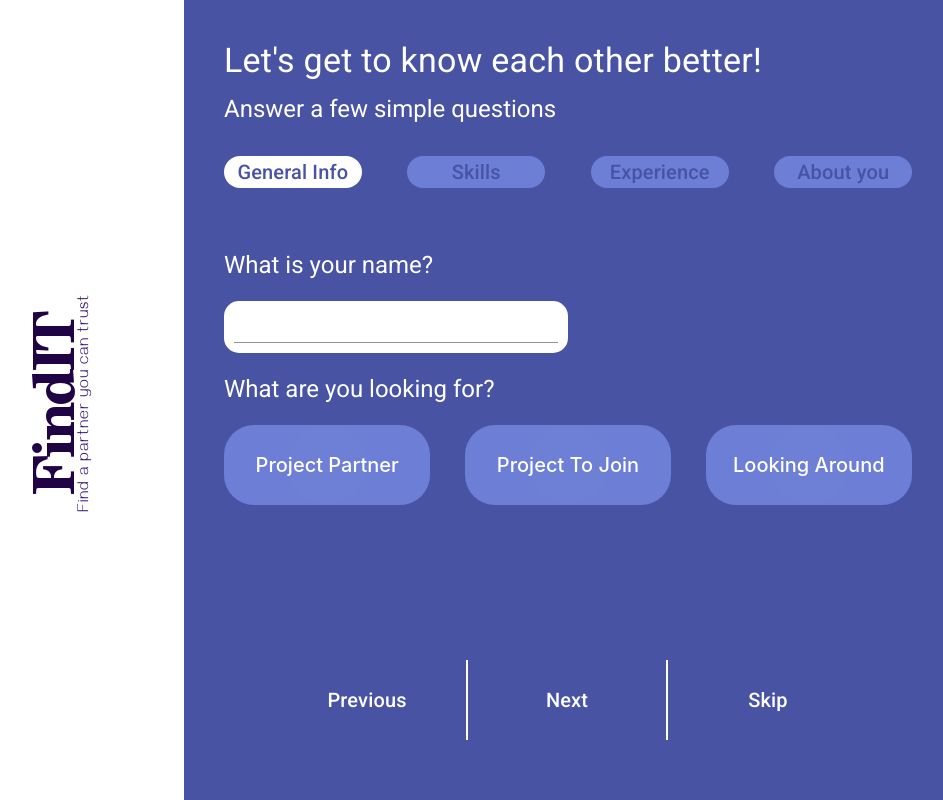
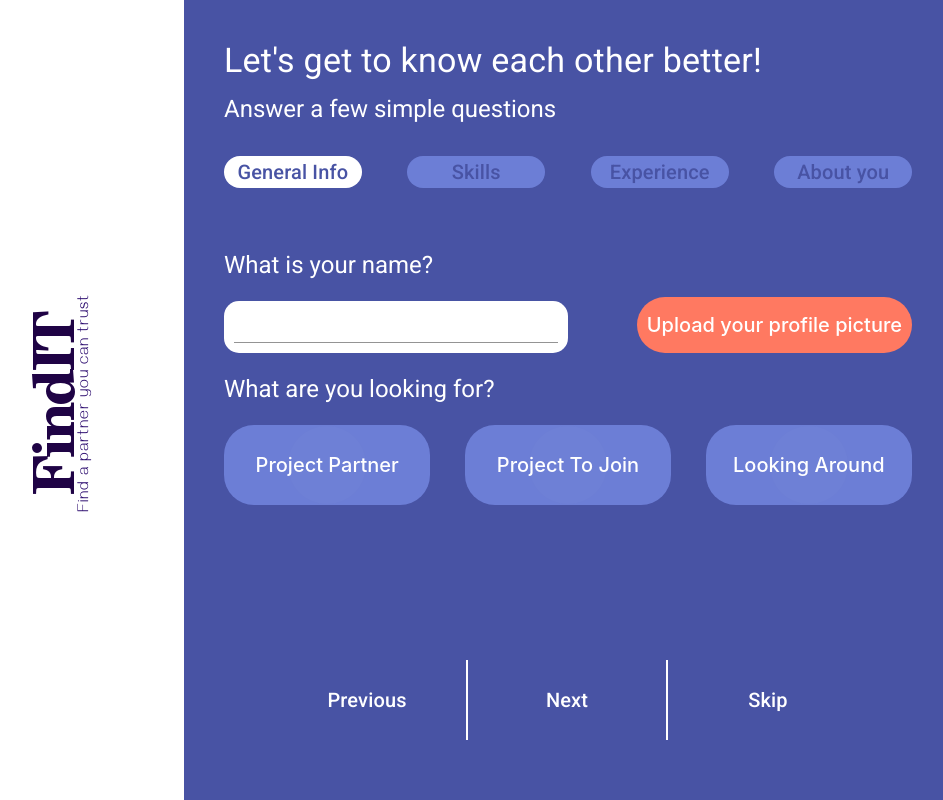
Before and after one commit to infoshareacademy/jfdzr2-all-you-need-is-code, a React (Create React App) app: page /primary-survey in a window 1280 px wide. Shown: the whole page, without its empty margins (72-1015 px from the left). Built offline with nearby package versions, Linux system fonts and the light colour scheme.

Commit message:
displaying all data on profile-page works

```diff
--- a/package.json
+++ b/package.json
@@ -10,11 +10,13 @@
     "@testing-library/user-event": "^12.1.10",
     "@types/firebase": "^3.2.1",
     "bootstrap": "^4.6.0",
+    "firebase": "^8.2.9",
     "formik": "^2.2.6",
-    "firebase": "^8.2.9",
+    "material-ui-dropzone": "^3.5.0",
     "react": "^17.0.1",
     "react-bootstrap": "^1.4.3",
     "react-dom": "^17.0.1",
+    "react-firebase-file-uploader": "^2.4.4",
     "react-router-dom": "^5.2.0",
     "react-scripts": "4.0.2",
     "web-vitals": "^1.0.1"
--- a/src/components/primary-survey/Step1.js
+++ b/src/components/primary-survey/Step1.js
@@ -1,5 +1,4 @@
-import { Typography, TextField } from "@material-ui/core";
-import { makeStyles } from "@material-ui/core/styles";
+import { Typography } from "@material-ui/core";
 import "../../styles/ToggleButtons.css";
 
 export const Step1 = ({state, onChange: handleStep1Change}) => {
--- /dev/null
+++ b/src/components/primary-survey/Step1Image.js
@@ -0,0 +1,16 @@
+import { DropzoneArea } from "material-ui-dropzone";
+
+import { Typography, Button } from "@material-ui/core";
+
+export const Step1Image = () => {
+  return (
+    <div className="image-input-setting">
+      {/* <Typography variant="h5" color="primary">
+        Upload your profile picture
+      </Typography> */}
+        {/* <Button className="toggle-button">Upload</Button> */}
+        <button className="image-button">Upload your profile picture</button>
+
+    </div>
+  );
+};
--- a/src/components/primary-survey/Step1Name.js
+++ b/src/components/primary-survey/Step1Name.js
@@ -6,7 +6,7 @@ export const Step1Name = ({ state, onChange: handleStep1NameChange }) => {
   const useStyles = makeStyles((theme) => ({
     root: {
       "& .MuiTextField-root": {
-        width: "50%",
+        width: "100%",
         backgroundColor: "white",
         marginTop: "20px",
         borderRadius: "15px",
@@ -19,8 +19,8 @@ export const Step1Name = ({ state, onChange: handleStep1NameChange }) => {
   const classes = useStyles();
 
   return (
-    <>
-      <Typography variant="h5" color="primary" style={{ marginTop: "20px" }}>
+    <div className="name-setting">
+      <Typography variant="h5" color="primary">
         What is your name?
       </Typography>
       <div className={classes.root}>
@@ -33,6 +33,6 @@ export const Step1Name = ({ state, onChange: handleStep1NameChange }) => {
           onChange={handleStep1NameChange}
         />
       </div>
-    </>
+      </div>
   );
 };
--- a/src/components/primary-survey/Step2.js
+++ b/src/components/primary-survey/Step2.js
@@ -7,14 +7,32 @@ import {
 
 export const Step2 = ({ state, onChange: handleStep2Change }) => {
   const technologies = [
-    "JavaScript", "Java", "Python", "Ruby on Rails", "C#", "PHP.", "Kotlin", "CSS", "HTML", "ReactJS", "AngularJS", "Vue.js", "RWD", "Firebase", "TypeScript", "NodeJS", "Redux", "GIT"];
+    "JavaScript",
+    "CSS",
+    "HTML",
+    "ReactJS",
+    "Redux",
+    "RWD",
+    "Firebase",
+    "TypeScript",
+    "NodeJS",
+    "AngularJS",
+    "Vue.js",
+    "GIT",
+    "Java",
+    "Python",
+    "Ruby on Rails",
+    "C#",
+    "PHP.",
+    "Kotlin",
+  ];
 
   return (
-    <div className="survey-skills-container">
+    <>
       <Typography variant="h5" color="primary">
         Choose technologies:
       </Typography>
-      <div className="survey-skills">
+      <div className="survey-skills" style={{ marginTop: "20px" }}>
         <FormGroup row>
           {technologies.map((technology, index) => {
             return (
@@ -33,21 +51,8 @@ export const Step2 = ({ state, onChange: handleStep2Change }) => {
               />
             );
           })}
-
-          <FormControlLabel
-            control={
-              <Checkbox
-                id="technology"
-                checked={state.technology}
-                onChange={handleStep2Change}
-                name="technology"
-                color="primary"
-              />
-            }
-            label="JavaScript"
-          />
         </FormGroup>
       </div>
-    </div>
+    </>
   );
 };
--- /dev/null
+++ b/src/components/primary-survey/Step3Projects.js
@@ -0,0 +1,40 @@
+import { Typography, TextField } from "@material-ui/core";
+import { makeStyles } from "@material-ui/core/styles";
+
+export const Step3Projects = ({step3ProjectsValues, state, onChange: handleStep3ProjectsChange}) => {
+  const useStyles = makeStyles((theme) => ({
+    root: {
+      "& .MuiTextField-root": {
+        width: "100%",
+        backgroundColor: 'white',
+        marginTop: '20px',
+        borderRadius: '15px',
+        padding: '10px',
+        marginBottom: '20px'
+      }
+    }
+  }));
+
+  const classes = useStyles();
+
+  return (
+    <>
+      <Typography variant="h5" color="primary" style={{ marginTop: "20px" }}>
+        Write a few lines about projects you were involved in:
+      </Typography>
+    <div className={classes.root}>
+      <TextField
+        id="filled-multiline-static"
+        key="projectsdescription"
+        label=""
+        multiline
+        rows={2}
+        defaultValue=""
+        variant="standard"
+        value={state}
+        onChange={handleStep3ProjectsChange}
+      />
+    </div>
+    </>
+  );
+};
--- a/src/components/primary-survey/SurveyNavBtns.js
+++ b/src/components/primary-survey/SurveyNavBtns.js
@@ -13,11 +13,10 @@ export const SurveyNavBtns = ({ onClick, currentStep, answers }) => {
       technologies: Object.keys(answers[2]),
       experience: Object.keys(answers[3]),
       about: answers[4],
-      location: answers[5]
+      location: answers[5],
+      projects: answers[6]
     }
-    console.log(answers[0]);
-    console.log(answers[2]);
-    console.log(answers[3]);
+    console.log(answers[6]);
     firebase.firestore().collection('Users').doc(user).set(answersObject)
   };
 
--- a/src/components/primary-survey/WizardForm.js
+++ b/src/components/primary-survey/WizardForm.js
@@ -6,9 +6,11 @@ import { SurveySteps3 } from "./SurveySteps3";
 import { SurveySteps4 } from "./SurveySteps4";
 import { SurveyNavBtns } from "./SurveyNavBtns";
 import { Step1 } from "./Step1";
+import { Step1Image } from "./Step1Image";
 import { Step1Name } from "./Step1Name";
 import { Step2 } from "./Step2";
 import { Step3 } from "./Step3";
+import { Step3Projects } from "./Step3Projects";
 import { Step4 } from "./Step4";
 import { Step4Location } from "./Step4Location";
 
@@ -18,10 +20,11 @@ export const WizardForm = () => {
   const [step1NameValues, setStep1Name] = useState("");
   const [step2Values, setStep2Values] = useState({});
   const [step3Values, setStep3Values] = useState({});
+  const [step3ProjectsValues, setStep3ProjectsValues] = useState("");
   const [step4Values, setStep4Values] = useState("");
   const [step4LocationValues, setStep4LocationValues] = useState("");
 
-  const surveyAnswers = [step1NameValues, step1Values, step2Values, step3Values, step4Values, step4LocationValues];
+  const surveyAnswers = [step1NameValues, step1Values, step2Values,  step3Values, step4Values, step4LocationValues, step3ProjectsValues];
 
   const handleStep1Change = (event) => {
     setStep1Values({ [event.target.id]: event.target.checked });
@@ -34,6 +37,9 @@ export const WizardForm = () => {
   };
   const handleStep3Change = (event) => {
     setStep3Values({ [event.target.id]: event.target.checked });
+  };
+  const handleStep3ProjectsChange = (event) => {
+    setStep3ProjectsValues(event.target.value);
   };
   const handleStep4Change = (event) => {
     setStep4Values(event.target.value);
@@ -50,22 +56,30 @@ export const WizardForm = () => {
       {step === 4 && <SurveySteps4 />}
       <form>
         {step === 1 && (
-          <div className="general-info-container">
+          <div className="survey-section">
+            <div className="name-image-row">
             <Step1Name
               state={step1NameValues}
               onChange={handleStep1NameChange}
             />
+            <Step1Image />
+            </div>
             <Step1 state={step1Values} onChange={handleStep1Change} />
           </div>
         )}
         {step === 2 && (
+          <div className="survey-section">
           <Step2 state={step2Values} onChange={handleStep2Change} />
+          </div>
         )}
         {step === 3 && (
+          <div className="survey-section">
           <Step3 state={step3Values} onChange={handleStep3Change} />
+          <Step3Projects state={step3ProjectsValues} onChange={handleStep3ProjectsChange} />
+          </div>
         )}
         {step === 4 && (
-          <div className="about-you-section">
+          <div className="survey-section">
             <Step4 state={step4Values} onChange={handleStep4Change} />
             <Step4Location state={step4LocationValues} onChange={handleStep4LocationChange} />
           </div>
--- a/src/styles/PrimarySurvey.css
+++ b/src/styles/PrimarySurvey.css
@@ -45,11 +45,6 @@
     border: none;
 }
 
-.general-info-container, .survey-skills-container,.survey-skills, .about-you-section  {
-    height: 50vh;
-    margin-top: 50px;
-}
-
 .general-info-btn:focus {
     background-color: white;
     color: #6C7ED6;
@@ -66,7 +61,6 @@
     justify-content: center;
     margin-bottom: 20px;
 }
-
 
 .skip-btn, .next-prev-btn {
     width: 200px;
@@ -89,9 +83,52 @@ label {
     color: white;
 }
 
-.about-you-section {
+.survey-section{
 display: flex;
 flex-direction: column;
 justify-content: flex-start;
 width: 100%;
+height: 50vh;
+    margin-top: 50px;
 }
+
+.name-setting {
+    flex-direction: column;
+    width: 50%;
+}
+
+.name-image-row {
+    display: flex;
+    flex-direction: row;
+    justify-content: space-between;
+    width: 100%;
+}
+
+.image-input-setting {
+    display: flex;
+    flex-direction: column;
+    justify-content: flex-end;
+    width: 40%;
+}
+
+.image-button{
+    margin-top: 20px;
+    margin-bottom: 20px;
+    width: 100%;
+    height: 45%;
+    border-radius: 30px;
+    border: none;
+    /* background-color: #6C7ED6; */
+    background-color: #ff7961;
+    font-family: -apple-system, BlinkMacSystemFont, Segoe UI, Roboto;
+      font-size: 20px;
+      font-weight: 500;
+      color: white;
+  }
+
+  .image-button:hover{
+    background-color: white;
+    color: #4853A4;
+    outline: none;
+    border: none;
+}
```
Also changed, not shown: src/components/profile-page/ProfileInfo.js (+17 -17 lines), 1 other file (tests, documents, lock files or other folders).
